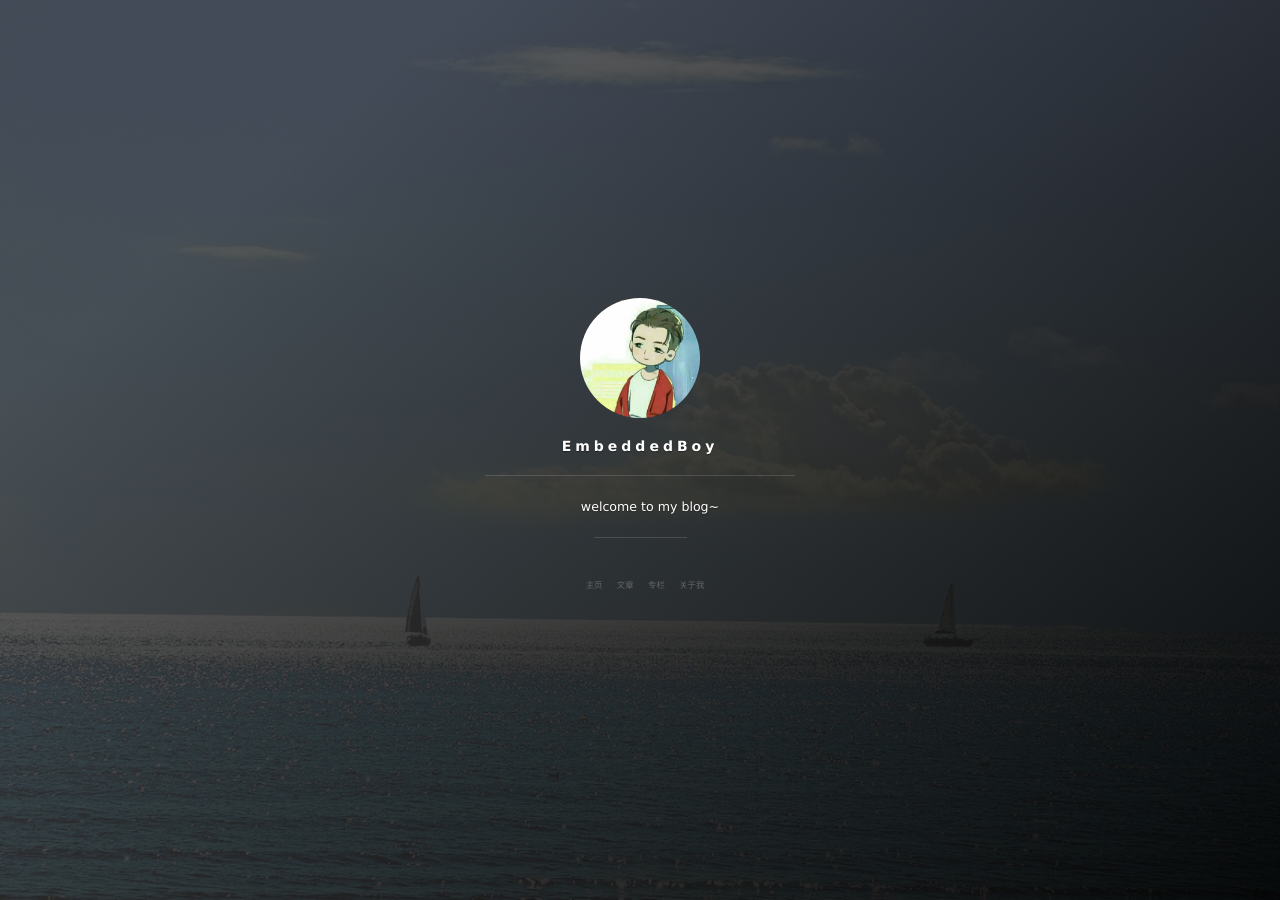
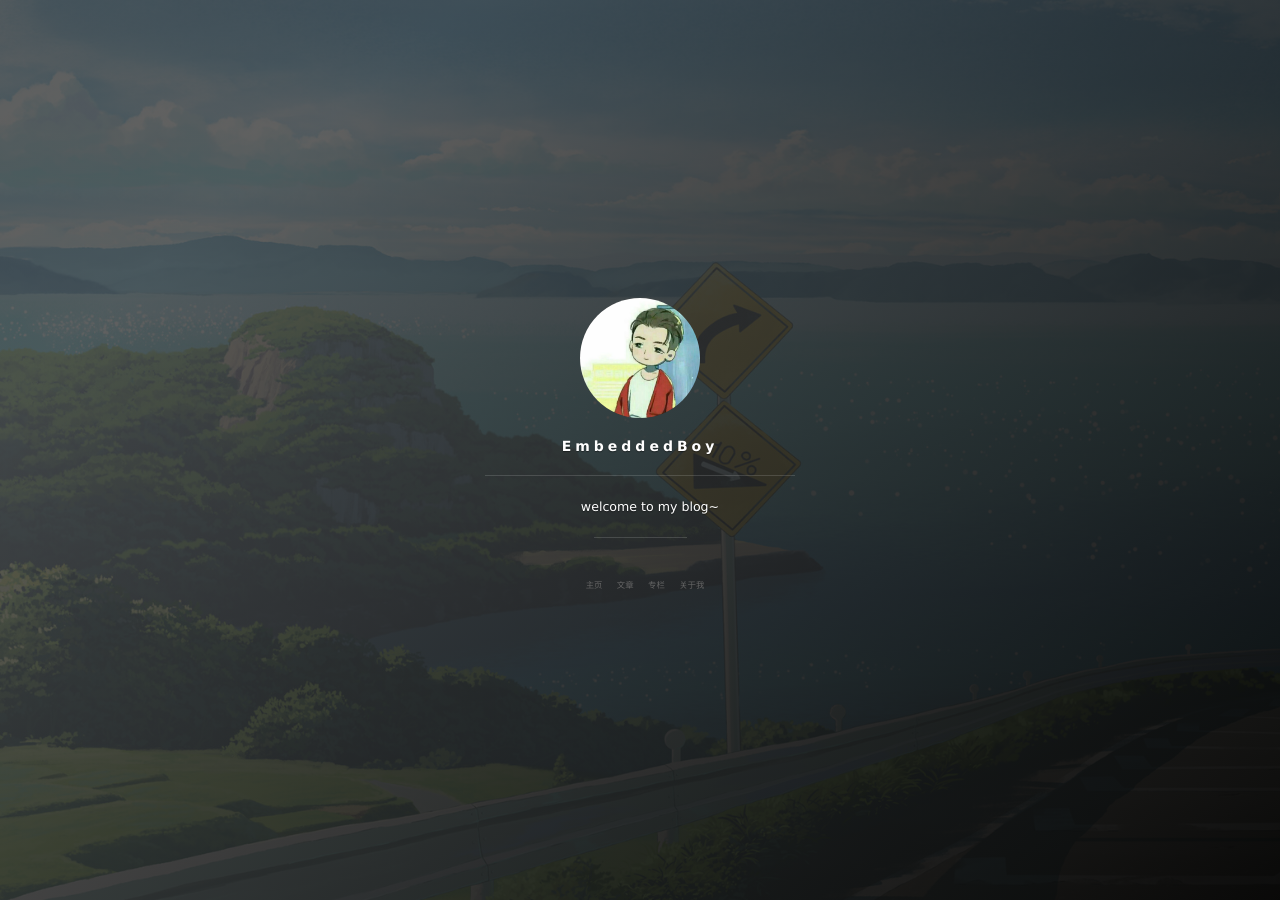
Before and after one commit to EmbeddedBoy/EmbeddedBoy.github.io, a Jekyll site: the page built from index.html, in a window 1280 px wide. Built offline with Jekyll 4.4.1, drawn with Linux system fonts in a browser that asks for light colours; nearby versions of some CDN libraries; a script that is not in the unit is left out; the list of posts is cut into pages by our own code; comment, search, counter and statistics services are not loaded.

Commit message:
修改封面

```diff
--- a/_includes/side-panel.html
+++ b/_includes/side-panel.html
@@ -1,4 +1,4 @@
-<header class="panel-cover {% if page.layout == 'post' or page.layout == 'page' %}panel-cover--collapsed{% endif %}" style="background-image: url('/images/background-cover.jpg')">
+<header class="panel-cover {% if page.layout == 'post' or page.layout == 'page' %}panel-cover--collapsed{% endif %}" style="background-image: url('/images/background2-cover.jpg')">
   <div class="panel-main">
 
     <div class="panel-main__inner panel-inverted">
```
Also changed, not shown: images/background2-cover.jpg (added), images/background3-cover.jpg (added).
